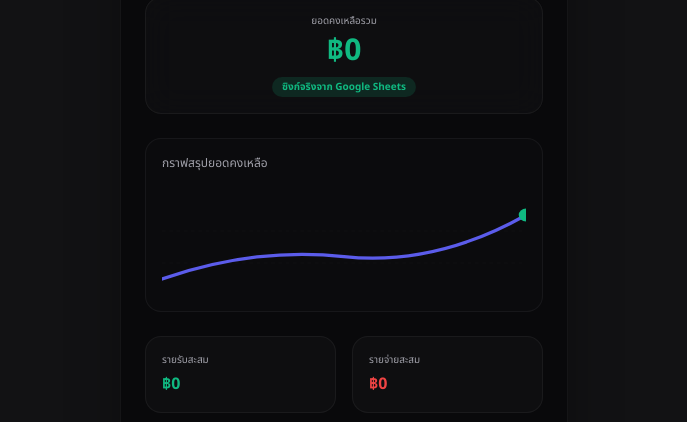
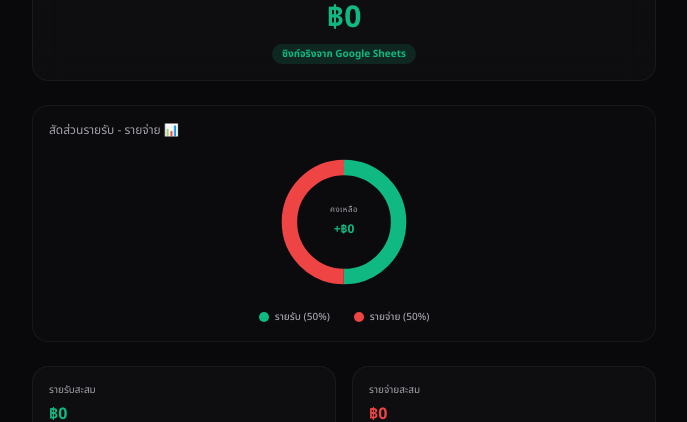
Before and after one commit to lannatc-sys/Project-Little-Bro-Helper, a Next.js app: page /finance in a window 1280 px wide. Shown: the part 227-649 px from the top of the page, without its empty margins (296-983 px from the left). Built offline with nearby package versions, Linux system fonts and the light colour scheme; no server answers.

Commit message:
fix: implement persistent notifications, robust delete matching, doughnut chart proportion, calendar back-to-today, auto-created google calendar, and remove device simulation settings

```diff
--- a/src/app/calendar/page.tsx
+++ b/src/app/calendar/page.tsx
@@ -160,7 +160,19 @@ export default function CalendarScreen() {
         </div>
 
         {/* Month Title */}
-        <h2 className="text-sm font-bold text-center mb-4">พฤษภาคม 2567</h2>
+        <div className="flex justify-between items-center mb-4 px-2">
+          <span className="text-sm font-bold">พฤษภาคม 2567</span>
+          <button
+            onClick={() => {
+              const todayDay = new Date().getDate();
+              setStartDate(todayDay);
+              setEndDate(null);
+            }}
+            className="text-[10px] text-[#5B5CEB] bg-[#5B5CEB]/10 hover:bg-[#5B5CEB]/25 border border-[#5B5CEB]/30 px-2.5 py-1 rounded-lg font-semibold transition-all cursor-pointer"
+          >
+            กลับมาวันนี้
+          </button>
+        </div>
 
         {/* Calendar Grid representation */}
         <div className="bg-surface/40 border border-white/5 p-4 rounded-2xl mb-6">
--- a/src/app/finance/page.tsx
+++ b/src/app/finance/page.tsx
@@ -78,7 +78,7 @@ export default function FinanceScreen() {
     }
   };
 
-  const handleDeleteTransaction = async (timestamp: string) => {
+  const handleDeleteTransaction = async (item: any) => {
     if (!confirm("ต้องการลบรายการธุรกรรมการเงินนี้ออกจากชีตใช่หรือไม่ครับบอส?")) return;
 
     setLoading(true);
@@ -88,7 +88,11 @@ export default function FinanceScreen() {
         headers: { "Content-Type": "application/json" },
         body: JSON.stringify({
           action: "delete_expense",
-          timestamp
+          timestamp: item.timestamp,
+          category: item.category,
+          amount: Number(item.amount),
+          description: item.description || "",
+          transaction_type: item.transaction_type
         })
       });
       const data = await response.json();
@@ -121,6 +125,9 @@ export default function FinanceScreen() {
   }
 
   const netProfit = incomeSum - expenseSum;
+  const total = incomeSum + expenseSum;
+  const incomePercent = total > 0 ? Math.round((incomeSum / total) * 100) : 50;
+  const expensePercent = total > 0 ? Math.round((expenseSum / total) * 100) : 50;
 
   const filteredTxList = transactions.filter(item => {
     if (activeTab === "รายรับ") return item.transaction_type === "Income";
@@ -178,22 +185,59 @@ export default function FinanceScreen() {
               <span className="text-[10px] text-[#10B981] font-semibold bg-[#10B981]/15 px-2.5 py-0.5 rounded-full">ซิงก์จริงจาก Google Sheets</span>
             </div>
 
-            {/* Chart SVG */}
-            <div className="bg-surface/20 border border-white/5 p-4 rounded-2xl mb-6">
-              <h3 className="text-xs text-text-sub mb-3">กราฟสรุปยอดคงเหลือ</h3>
-              <div className="h-28 w-full flex items-end justify-center relative">
-                <svg className="w-full h-24" viewBox="0 0 100 30" preserveAspectRatio="none">
-                  <line x1="0" y1="10" x2="100" y2="10" stroke="currentColor" strokeWidth="0.05" strokeDasharray="1" className="text-text-sub/20" />
-                  <line x1="0" y1="20" x2="100" y2="20" stroke="currentColor" strokeWidth="0.05" strokeDasharray="1" className="text-text-sub/20" />
-                  <path
-                    d={`M 0 25 Q 25 15 50 18 T 100 ${netProfit >= 0 ? 5 : 25}`}
-                    fill="none"
-                    stroke="#5B5CEB"
-                    strokeWidth="1"
-                    strokeLinecap="round"
+            {/* Doughnut Chart (กราฟวงกลม) */}
+            <div className="bg-surface/20 border border-white/5 p-4 rounded-2xl mb-6 flex flex-col items-center">
+              <h3 className="text-xs text-text-sub w-full mb-3 text-left">สัดส่วนรายรับ - รายจ่าย 📊</h3>
+              <div className="relative w-36 h-36 flex items-center justify-center">
+                <svg className="w-full h-full transform -rotate-90" viewBox="0 0 42 42">
+                  {/* Background Track */}
+                  <circle cx="21" cy="21" r="15.91549430918954" fill="transparent" stroke="rgba(255,255,255,0.03)" strokeWidth="4.5" />
+
+                  {/* Income Segment (Green) */}
+                  <circle
+                    cx="21"
+                    cy="21"
+                    r="15.91549430918954"
+                    fill="transparent"
+                    stroke="#10B981"
+                    strokeWidth="4.5"
+                    strokeDasharray={`${incomePercent} ${100 - incomePercent}`}
+                    strokeDashoffset="0"
+                    className="transition-all duration-1000"
                   />
-                  <circle cx="100" cy={netProfit >= 0 ? 5 : 25} r="2" fill="#10B981" />
+
+                  {/* Expense Segment (Red) */}
+                  <circle
+                    cx="21"
+                    cy="21"
+                    r="15.91549430918954"
+                    fill="transparent"
+                    stroke="#EF4444"
+                    strokeWidth="4.5"
+                    strokeDasharray={`${expensePercent} ${100 - expensePercent}`}
+                    strokeDashoffset={`${-incomePercent}`}
+                    className="transition-all duration-1000"
+                  />
                 </svg>
+                {/* Center text */}
+                <div className="absolute text-center">
+                  <span className="text-[8px] text-text-sub block uppercase tracking-wider">คงเหลือ</span>
+                  <span className={`text-xs font-extrabold ${netProfit >= 0 ? "text-[#10B981]" : "text-[#EF4444]"}`}>
+                    {netProfit >= 0 ? "+" : ""}฿{netProfit.toLocaleString("th-TH")}
+                  </span>
+                </div>
+              </div>
+
+              {/* Legend indicators */}
+              <div className="flex gap-6 mt-4 justify-center w-full text-[10px]">
+                <div className="flex items-center gap-1.5">
+                  <span className="w-2.5 h-2.5 rounded-full bg-[#10B981] inline-block" />
+                  <span className="text-text-sub font-medium">รายรับ ({incomePercent}%)</span>
+                </div>
+                <div className="flex items-center gap-1.5">
+                  <span className="w-2.5 h-2.5 rounded-full bg-[#EF4444] inline-block" />
+                  <span className="text-text-sub font-medium">รายจ่าย ({expensePercent}%)</span>
+                </div>
               </div>
             </div>
 
@@ -310,9 +354,9 @@ export default function FinanceScreen() {
                             </a>
                           )}
                         </div>
-                        {item.timestamp && (
+                        {item && (
                           <button
-                            onClick={() => handleDeleteTransaction(item.timestamp)}
+                            onClick={() => handleDeleteTransaction(item)}
                             className="text-text-sub hover:text-[#EF4444] transition-colors p-1.5 rounded-lg hover:bg-[#EF4444]/10 cursor-pointer"
                             title="ลบรายการ"
                           >
--- a/src/app/settings/page.tsx
+++ b/src/app/settings/page.tsx
@@ -5,7 +5,6 @@ import Image from "next/image";
 
 export default function SettingsScreen() {
   const [theme, setTheme] = useState("dark");
-  const [layout, setLayout] = useState("mobile");
 
   // Workspace setup Modal States
   const [showWorkspaceModal, setShowWorkspaceModal] = useState(false);
@@ -15,22 +14,13 @@ export default function SettingsScreen() {
 
   useEffect(() => {
     const savedTheme = localStorage.getItem("little_bro_theme") || "dark";
-    const savedLayout = localStorage.getItem("little_bro_layout") || "mobile";
     setTheme(savedTheme);
-    setLayout(savedLayout);
   }, []);
 
   const handleThemeChange = (newTheme: string) => {
     setTheme(newTheme);
     if ((window as any).toggleLittleBroTheme) {
       (window as any).toggleLittleBroTheme(newTheme);
-    }
-  };
-
-  const handleLayoutChange = (newLayout: string) => {
-    setLayout(newLayout);
-    if ((window as any).toggleLittleBroLayout) {
-      (window as any).toggleLittleBroLayout(newLayout);
     }
   };
 
@@ -149,7 +139,7 @@ export default function SettingsScreen() {
 
         {/* Theme & Display Options */}
         <section className="mb-6 bg-surface/20 border border-white/5 p-4 rounded-2xl space-y-4">
-          <h3 className="text-xs font-bold text-text-sub uppercase tracking-wider">ตัวเลือกการแสดงผล (Device & Theme)</h3>
+          <h3 className="text-xs font-bold text-text-sub uppercase tracking-wider">ตัวเลือกการแสดงผล (Display Settings)</h3>
 
           {/* Theme Selector */}
           <div className="flex justify-between items-center text-xs">
@@ -170,29 +160,6 @@ export default function SettingsScreen() {
                 }`}
               >
                 ☀️ Light
-              </button>
-            </div>
-          </div>
-
-          {/* Layout Selector */}
-          <div className="flex justify-between items-center text-xs">
-            <span>รูปแบบการรันแอป (Device Mode)</span>
-            <div className="flex bg-surface p-1 rounded-xl border border-white/5">
-              <button
-                onClick={() => handleLayoutChange("mobile")}
-                className={`px-3 py-1 rounded-lg font-bold transition-all text-xs ${
-                  layout === "mobile" ? "bg-[#5B5CEB] text-white" : "text-text-sub hover:text-text-main"
-                }`}
-              >
-                📱 Mobile Frame
-              </button>
-              <button
-                onClick={() => handleLayoutChange("desktop")}
-                className={`px-3 py-1 rounded-lg font-bold transition-all text-xs ${
-                  layout === "desktop" ? "bg-[#5B5CEB] text-white" : "text-text-sub hover:text-text-main"
-                }`}
-              >
-                🖥️ Full Screen
               </button>
             </div>
           </div>
--- a/src/components/ClientWrapper.tsx
+++ b/src/components/ClientWrapper.tsx
@@ -9,17 +9,13 @@ export default function ClientWrapper({
   children: React.ReactNode;
 }) {
   const [theme, setTheme] = useState("dark");
-  const [layout, setLayout] = useState("mobile");
   const [mounted, setMounted] = useState(false);
 
   useEffect(() => {
     // Read from localStorage on mount
     const savedTheme = localStorage.getItem("little_bro_theme") || "dark";
-    const savedLayout = localStorage.getItem("little_bro_layout") || "mobile";
 
     setTheme(savedTheme);
-    setLayout(savedLayout);
-
     document.documentElement.classList.toggle("light-mode", savedTheme === "light");
     setMounted(true);
   }, []);
@@ -32,38 +28,22 @@ export default function ClientWrapper({
       document.documentElement.classList.toggle("light-mode", newTheme === "light");
     };
 
-    (window as any).toggleLittleBroLayout = (newLayout: string) => {
-      setLayout(newLayout);
-      localStorage.setItem("little_bro_layout", newLayout);
-    };
-
     return () => {
       delete (window as any).toggleLittleBroTheme;
-      delete (window as any).toggleLittleBroLayout;
     };
   }, []);
 
   if (!mounted) {
     return (
-      <main className="flex-1 w-full max-w-md mx-auto relative bg-[#09090B] min-h-screen">
+      <main className="flex-1 w-full max-w-2xl mx-auto relative bg-[#09090B] min-h-screen">
         {children}
       </main>
     );
   }
 
-  const isMobile = layout === "mobile";
-
   return (
-    <div className={`min-h-screen w-full flex flex-col justify-center items-center ${
-      isMobile ? "bg-[#121214] dark:bg-[#121214] light-mode:bg-[#E4E4E7] py-8" : "bg-background"
-    }`}>
-      <main
-        className={`flex-1 w-full relative pb-20 transition-all duration-300 ${
-          isMobile
-            ? "max-w-md mx-auto bg-background rounded-3xl overflow-hidden shadow-[0_25px_60px_-15px_rgba(0,0,0,0.5)] border border-white/5 min-h-[760px]"
-            : "max-w-none bg-background min-h-screen"
-        }`}
-      >
+    <div className="min-h-screen w-full flex flex-col bg-background">
+      <main className="flex-1 w-full relative pb-20 transition-all duration-300 max-w-2xl mx-auto bg-background min-h-screen">
         {children}
         <BottomNav />
       </main>
```
Also changed, not shown: apps-script/code.js (+34 -0 lines), src/app/page.tsx (+15 -0 lines).
